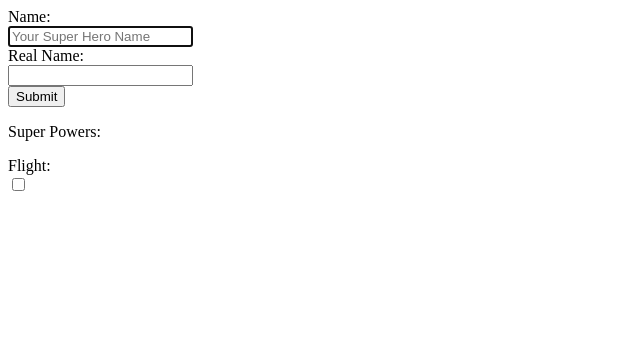
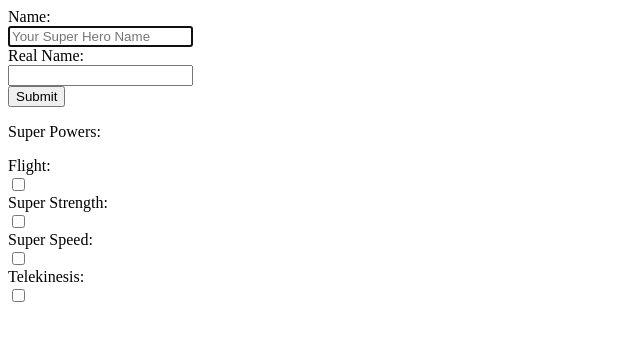
Before and after one commit to corniab/wdd330, a plain HTML site: page 04/forms/hero/hero.html in a window 1280 px wide. Shown: the whole page, without its empty margins (0-640 px from the left). Drawn offline with Linux system fonts and the light colour scheme.

Commit message:
Add forms notes

```diff
--- a/04/forms/hero/hero.html
+++ b/04/forms/hero/hero.html
@@ -27,7 +27,19 @@
 			<p>Super Powers:</p>
 			<label for="flight"
 				>Flight:
-				<input type="checkbox" id="flight" value="Flight" name="powers" />
+				<input type="checkbox" id="flight" value="flight" name="powers" />
+			</label>
+			<label for="strength"
+				>Super Strength:
+				<input type="checkbox" id="strength" value="strength" name="powers" />
+			</label>
+			<label for="speed"
+				>Super Speed:
+				<input type="checkbox" id="speed" value="speed" name="powers" />
+			</label>
+			<label for="telekinesis"
+				>Telekinesis:
+				<input type="checkbox" id="telekinesis" value="telekinesis" name="powers" />
 			</label>
 		</form>
 		<script src="main.js"></script>
```
